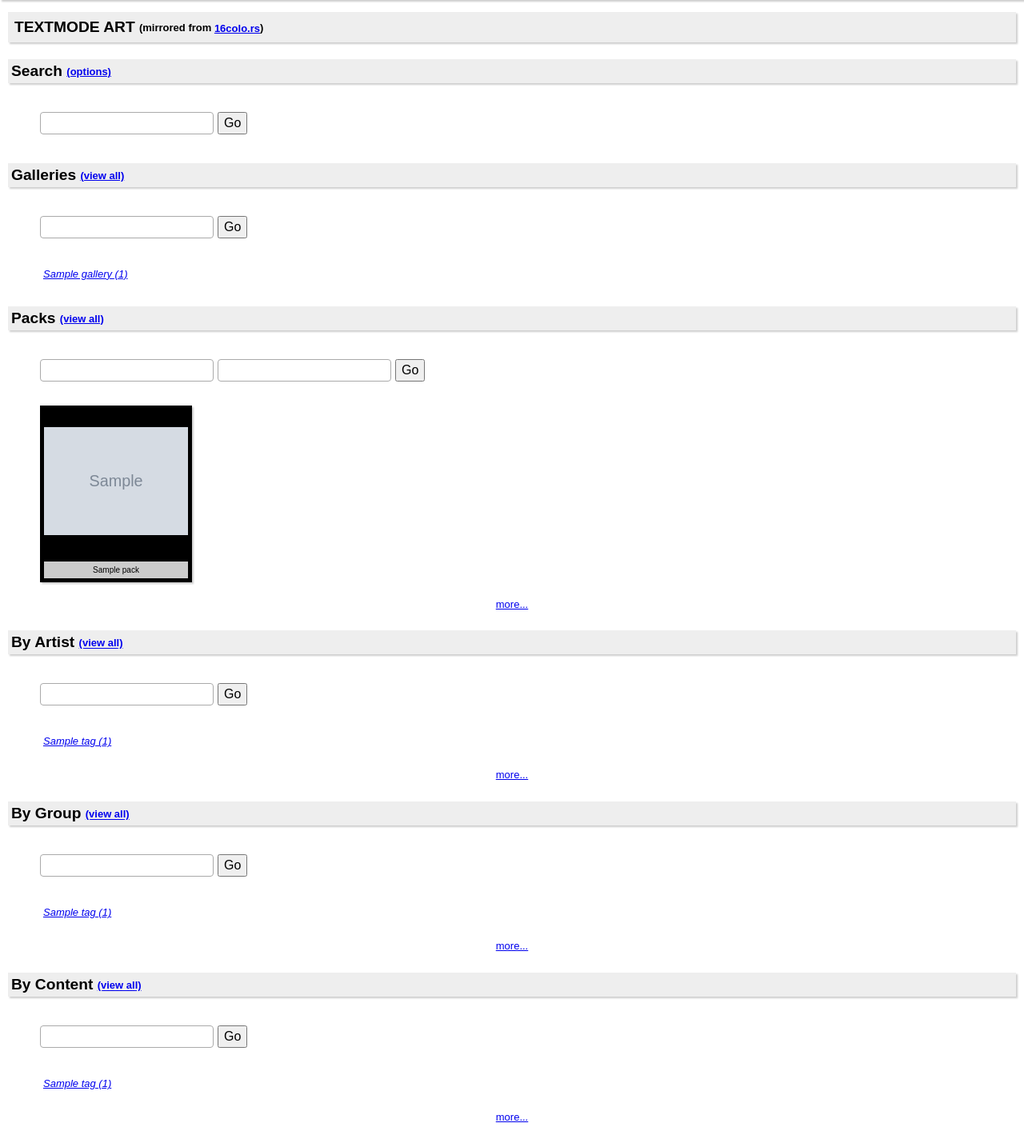
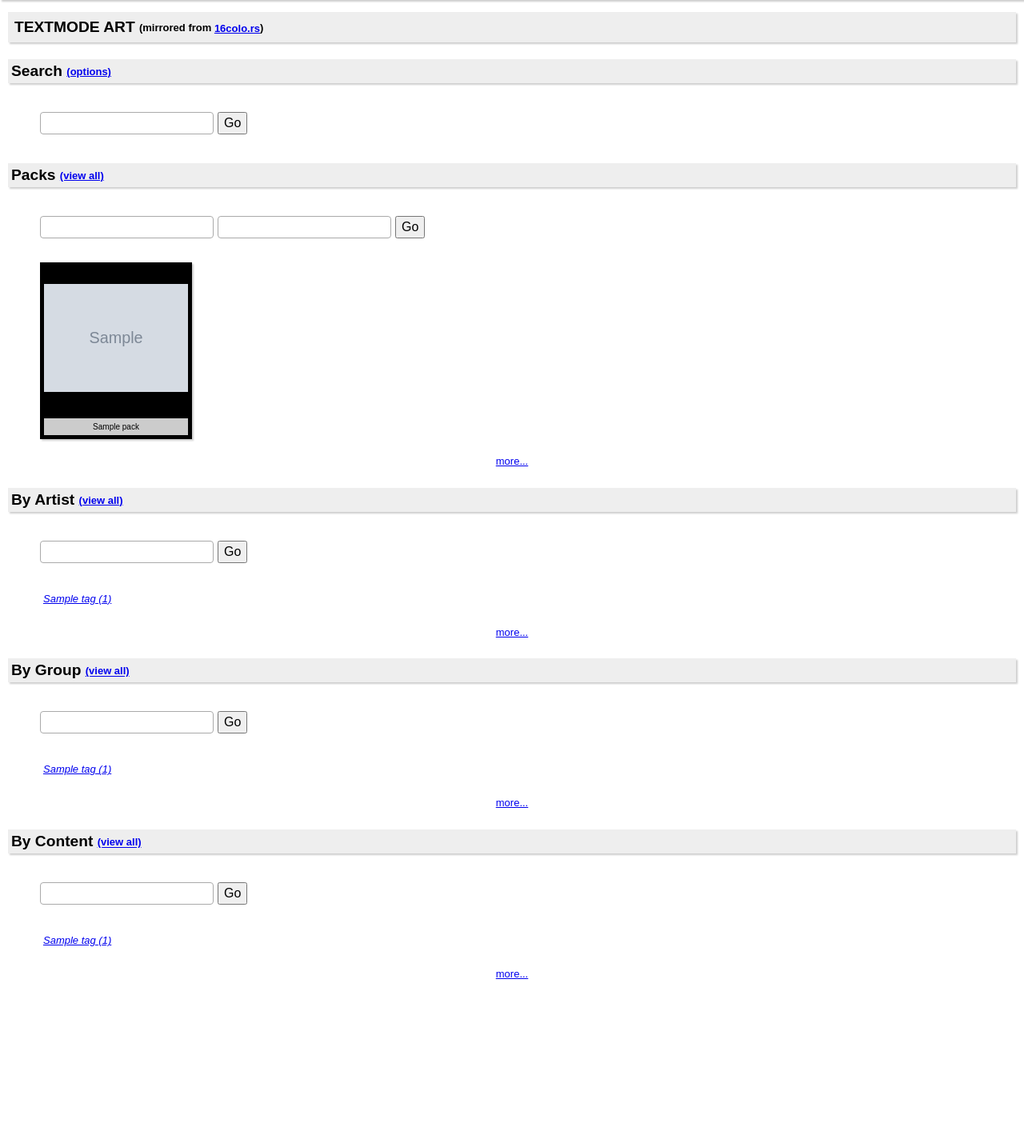
Before and after one commit to michael-lazar/ascii-server, a Django app: template ascii/textmode/templates/textmode/index.html in a window 1280 px wide. Shown: the part 38-1462 px from the top of the page at 80% size. After the commit the page ends 1262 px from the top, so only its background shows below. Run offline with Django 5.2, Linux system fonts and the light colour scheme; the template is opened without the code that fills it: most values are stand-ins (such as "Sample title", 1, 10 or a date in 2020); grey boxes marked "Sample" are stand-in pictures; form fields are guessed from the names that the template uses; some libraries are stand-ins or nearby versions.

Commit message:
Hide for now

```diff
--- a/ascii/textmode/templates/textmode/index.html
+++ b/ascii/textmode/templates/textmode/index.html
@@ -12,16 +12,16 @@
     {{ search_bar_form.q }}
     <input type="submit" value="Go">
   </form>
-  <h2>Galleries <a class="header-link" href="{% url 'textmode-gallery-list' %}">(view all)</a></h2>
-  <form method="get" class="searchbar" action="{% url 'textmode-gallery-list' %}">
-    {{ search_bar_form.q }}
-    <input type="submit" value="Go">
-  </form>
-  <ul class="tag-list">
-  {% for gallery in galleries %}
-    <li><a href="{{ gallery.public_url }}">{{ gallery.name }} ({{ gallery.artfile_count }})</a></li></li>
-  {% endfor %}
-  </ul>
+{#  <h2>Galleries <a class="header-link" href="{% url 'textmode-gallery-list' %}">(view all)</a></h2>#}
+{#  <form method="get" class="searchbar" action="{% url 'textmode-gallery-list' %}">#}
+{#    {{ search_bar_form.q }}#}
+{#    <input type="submit" value="Go">#}
+{#  </form>#}
+{#  <ul class="tag-list">#}
+{#  {% for gallery in galleries %}#}
+{#    <li><a href="{{ gallery.public_url }}">{{ gallery.name }} ({{ gallery.artfile_count }})</a></li></li>#}
+{#  {% endfor %}#}
+{#  </ul>#}
   <h2>Packs <a class="header-link" href="{% url 'textmode-pack-list' %}">(view all)</a></h2>
   <form method="get" class="searchbar" action="{% url 'textmode-pack-list' %}">
     {{ search_pack_form.q }}
```
